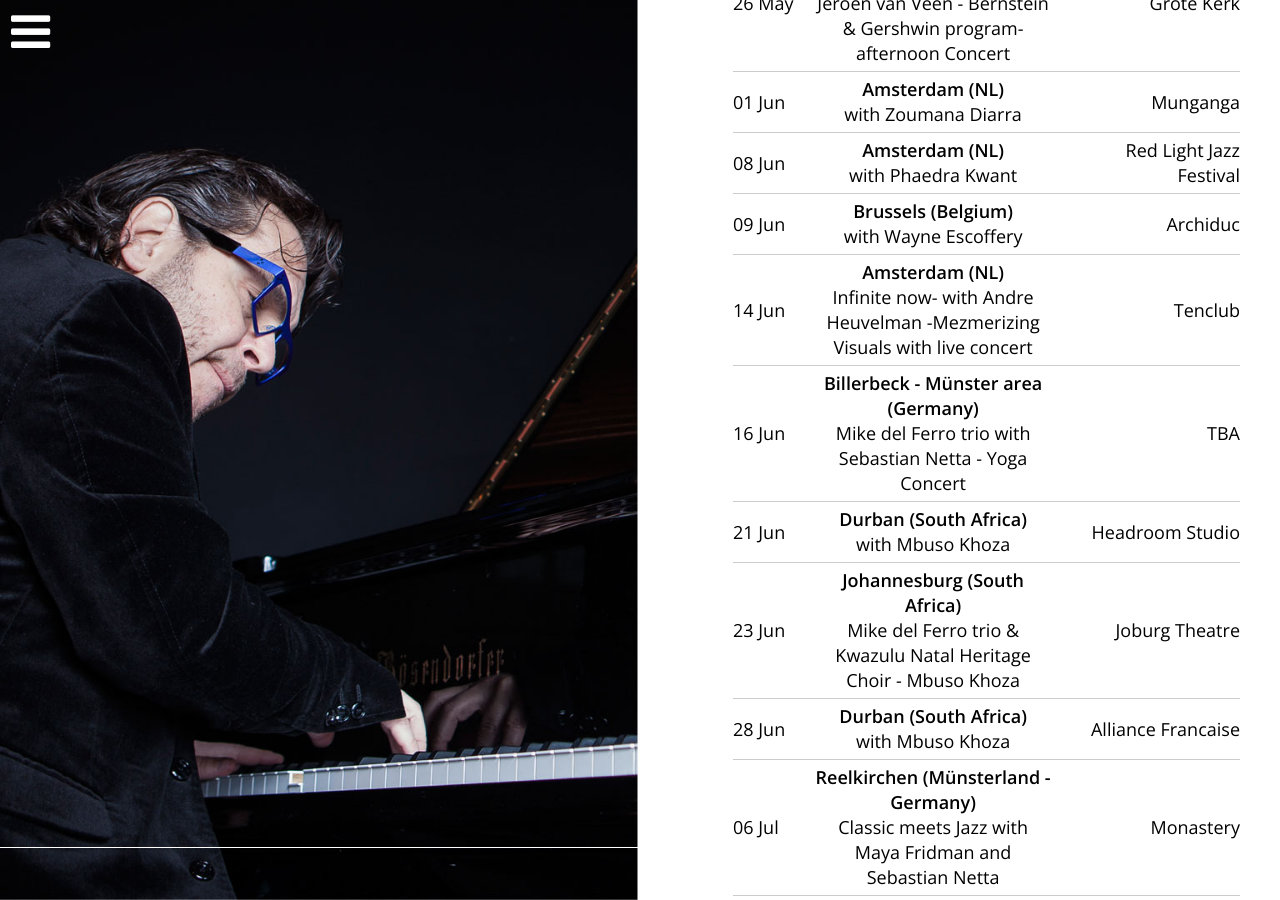
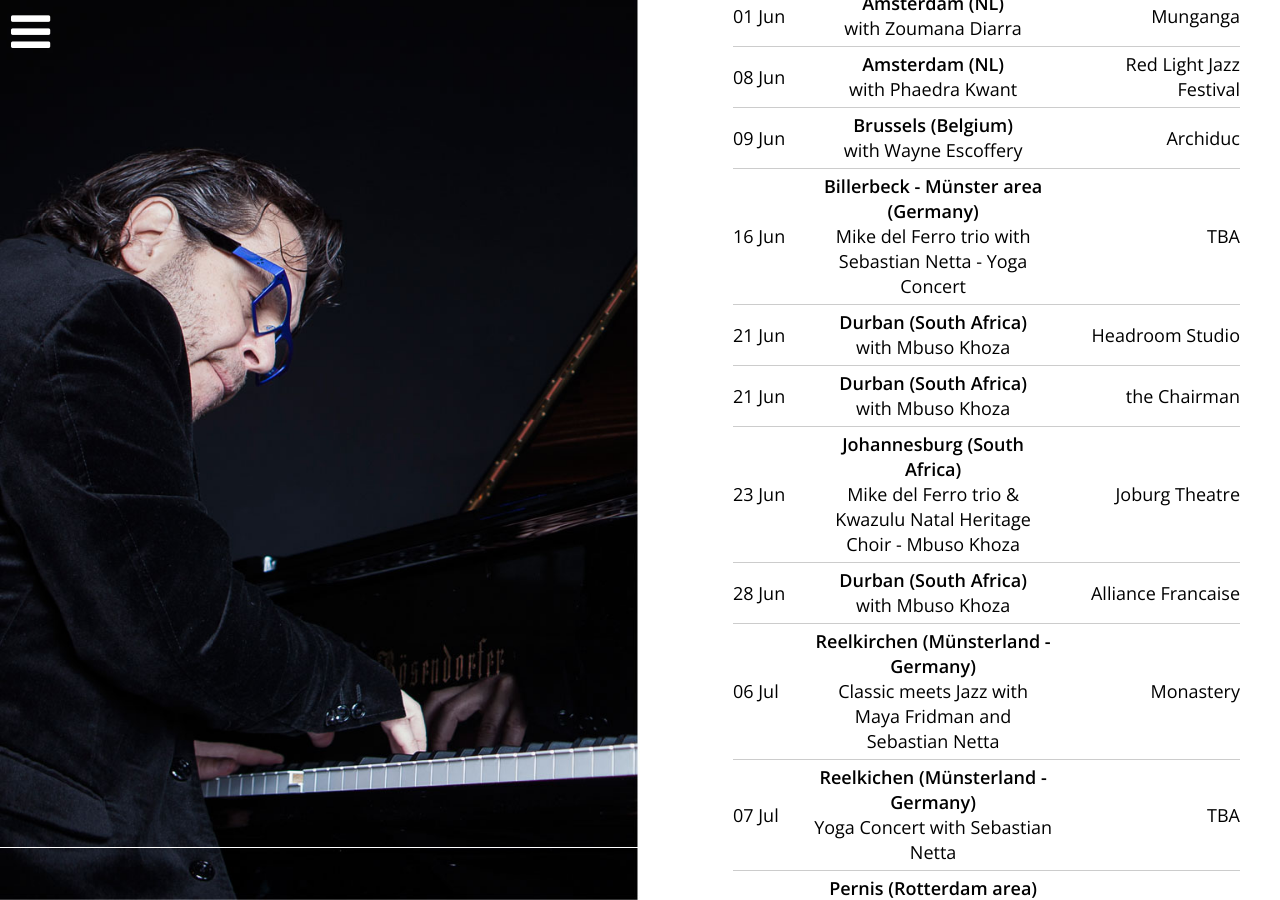
Before and after one commit to mikedelferro/website, a Jekyll site: the page built from agenda.html, in a window 1280 px wide and 900 px high, scrolled down 1107 px. Built offline with Jekyll 4.4.1, drawn with Linux system fonts in a browser that asks for light colours; nearby versions of some CDN libraries; some of the changed text lies outside the part shown.

Commit message:
Updated '_config.yml' via CloudCannon

```diff
--- a/_config.yml
+++ b/_config.yml
@@ -121,11 +121,11 @@
     location: TBA
     venue: Jokkmokk (Sweden)
     url:
-  - title: Until mid May only Private Concerts and Masterclasses
-    date: 2019-04-15 19:00:00
-    location:
-    venue:
-    url:
+  - title: with Mbuso Khoza
+    date: 2019-06-21 23:00:00
+    location: the Chairman
+    venue: Durban (South Africa)
+    url: 'http://www.thechairmanlive.com/'
   - title: with Anders Bergcrantz and Hans de Waard
     date: 2019-08-10 19:00:00
     location: Seal Jazz Festival
@@ -152,11 +152,11 @@
     location: Archiduc
     venue: Brussels (Belgium)
     url: 'http://www.archiduc.net/nl'
-  - title: Infinite now- with Andre Heuvelman -Mezmerizing Visuals with live concert
-    date: 2019-06-14 20:00:00
-    location: Tenclub
-    venue: Amsterdam (NL)
-    url: 'https://www.facebook.com/onbehalfoftenclub/'
+  - title: Nachtgeluiden (Night SOunda)- with Andre Heuvelman
+    date: 2019-09-06 20:00:00
+    location: Open Air Theatre / Forest
+    venue: Kwintelooijen (NL)
+    url: 'https://www.andreheuvelman.nl'
   - title: 'infinite now-mesmerizing Visuals, with Jeoren van Veen and Andre Heuvelman'
     date: 2019-07-10 20:00:00
     location: Pernissio
```
